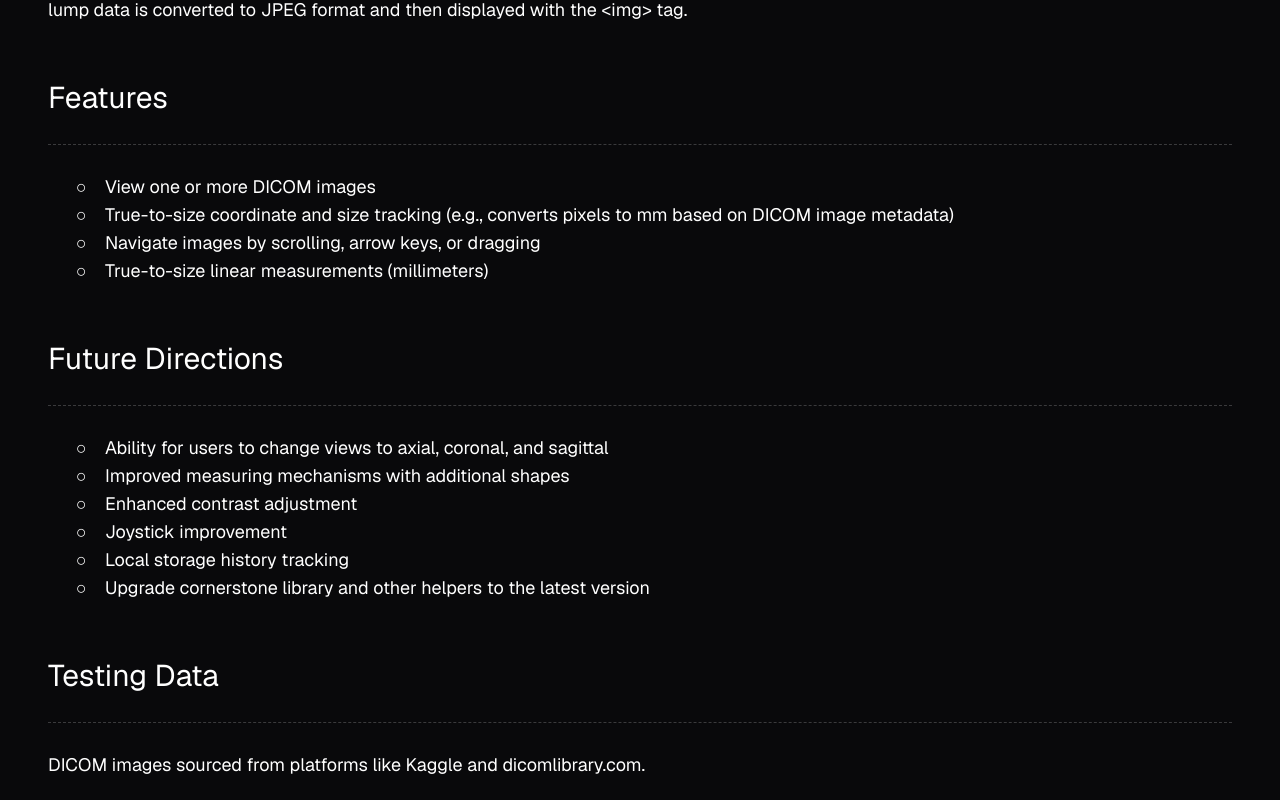
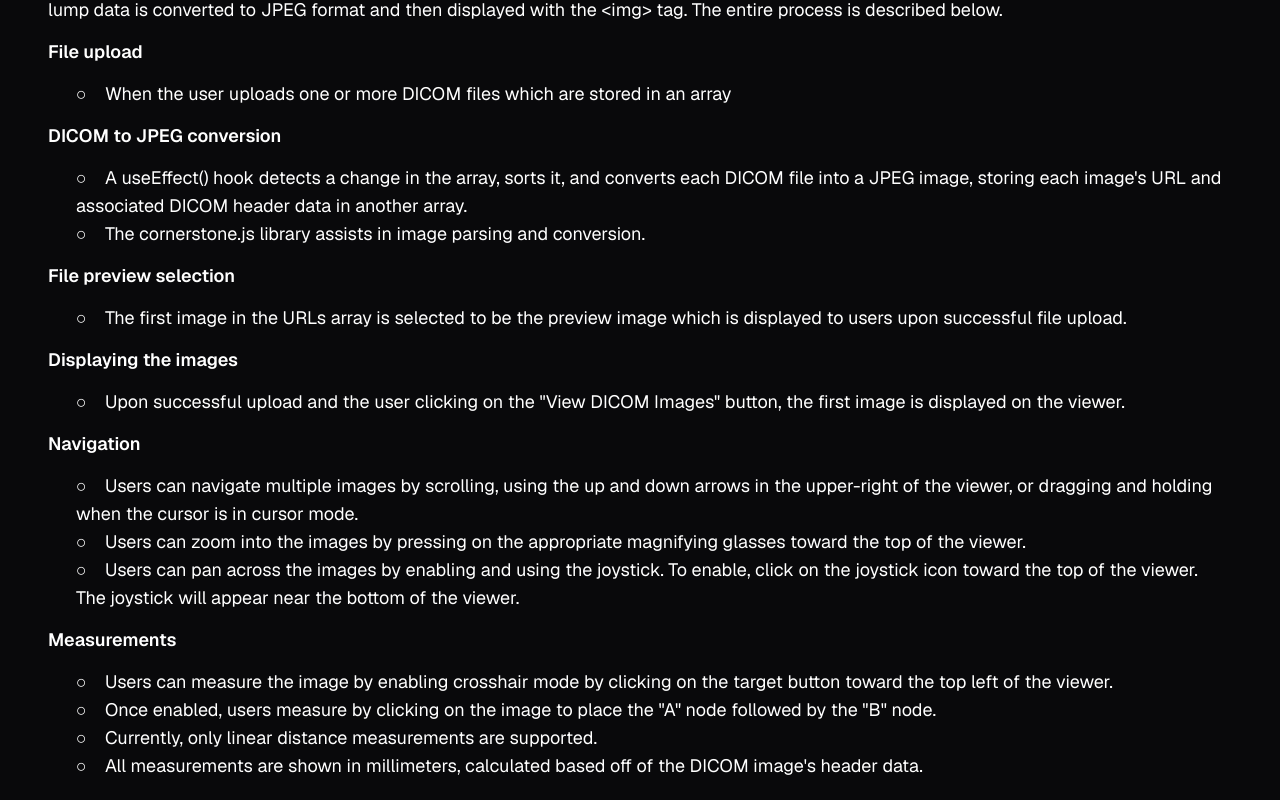
Before and after one commit to tylerhaisman/tylerhaisman, a Next.js app: page /online_dicom_viewer in a window 1280 px wide. Shown: the part 1580-2380 px from the top of the page. Built offline with nearby package versions, Linux system fonts and the light colour scheme.

Commit message:
Updating DICOM Image Viewer README.md file

```diff
--- a/public/markdown/online_dicom_viewer.ts
+++ b/public/markdown/online_dicom_viewer.ts
@@ -11,7 +11,31 @@ My online DICOM image viewer is a web application designed to display and intera
   - cornerstone.js
 
 # How It Works
-The application leverages the cornerstone.js library to parse DICOM file header information and render the image(s) on the screen. The DICOM lump data is converted to JPEG format and then displayed with the <img> tag.
+The application leverages the cornerstone.js library to parse DICOM file header information and render the image(s) on the screen. The DICOM lump data is converted to JPEG format and then displayed with the <img> tag. The entire process is described below.
+
+## File upload
+- When the user uploads one or more DICOM files which are stored in an array
+
+## DICOM to JPEG conversion
+- A useEffect() hook detects a change in the array, sorts it, and converts each DICOM file into a JPEG image, storing each image's URL and associated DICOM header data in another array.
+- The cornerstone.js library assists in image parsing and conversion.
+
+## File preview selection
+- The first image in the URLs array is selected to be the preview image which is displayed to users upon successful file upload.
+
+## Displaying the images
+- Upon successful upload and the user clicking on the "View DICOM Images" button, the first image is displayed on the viewer.
+
+## Navigation
+- Users can navigate multiple images by scrolling, using the up and down arrows in the upper-right of the viewer, or dragging and holding when the cursor is in cursor mode.
+- Users can zoom into the images by pressing on the appropriate magnifying glasses toward the top of the viewer.
+- Users can pan across the images by enabling and using the joystick. To enable, click on the joystick icon toward the top of the viewer. The joystick will appear near the bottom of the viewer.
+
+## Measurements
+- Users can measure the image by enabling crosshair mode by clicking on the target button toward the top left of the viewer.
+- Once enabled, users measure by clicking on the image to place the "A" node followed by the "B" node.
+- Currently, only linear distance measurements are supported.
+- All measurements are shown in millimeters, calculated based off of the DICOM image's header data.
 
 # Features
 - View one or more DICOM images
```
